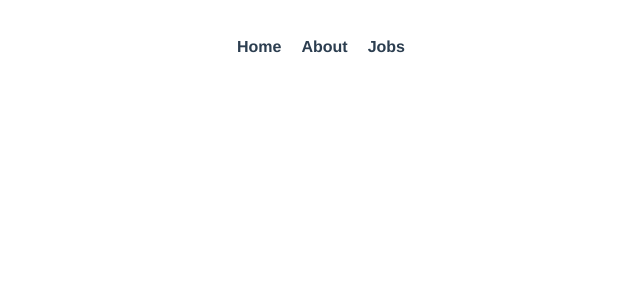
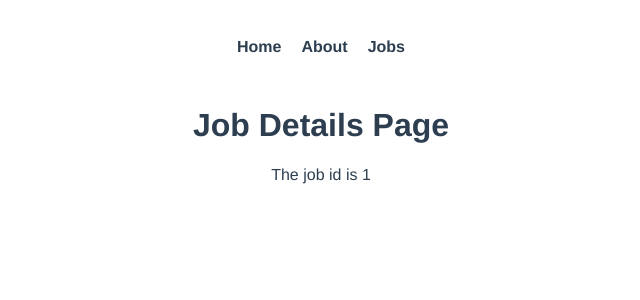
Before and after one commit to bravestarr15/vue_js_3_tutorial, a Vue app in the folder ninja-jobs/: page /jobs/1 in a window 1280 px wide. Before the commit this address had no page. Shown: the top 300 px of the page, without its empty margins (319-959 px from the left). Built offline with nearby package versions, Linux system fonts and the light colour scheme.

Commit message:
Reference slug of job details page route

```diff
--- a/ninja-jobs/src/router/index.js
+++ b/ninja-jobs/src/router/index.js
@@ -2,6 +2,7 @@ import { createRouter, createWebHistory } from 'vue-router'
 import HomeView from '../views/Home.vue'
 import AboutView from '../views/About.vue'
 import JobsView from '../views/jobs/Jobs.vue'
+import JobDetailsView from '../views/jobs/JobDetails.vue'
 
 const routes = [
   {
@@ -18,6 +19,11 @@ const routes = [
     path: '/jobs',
     name: 'jobs',
     component: JobsView
+  },
+  {
+    path: '/jobs/:job_id',
+    name: 'jobDetails',
+    component: JobDetailsView
   }
 ]
 
--- a/ninja-jobs/src/views/jobs/JobDetails.vue
+++ b/ninja-jobs/src/views/jobs/JobDetails.vue
@@ -0,0 +1,14 @@
+<template>
+  <h1>Job Details Page</h1>
+  <p>The job id is {{ $route.params.job_id }}</p>
+</template>
+
+<script>
+export default {
+
+}
+</script>
+
+<style>
+
+</style>
```
